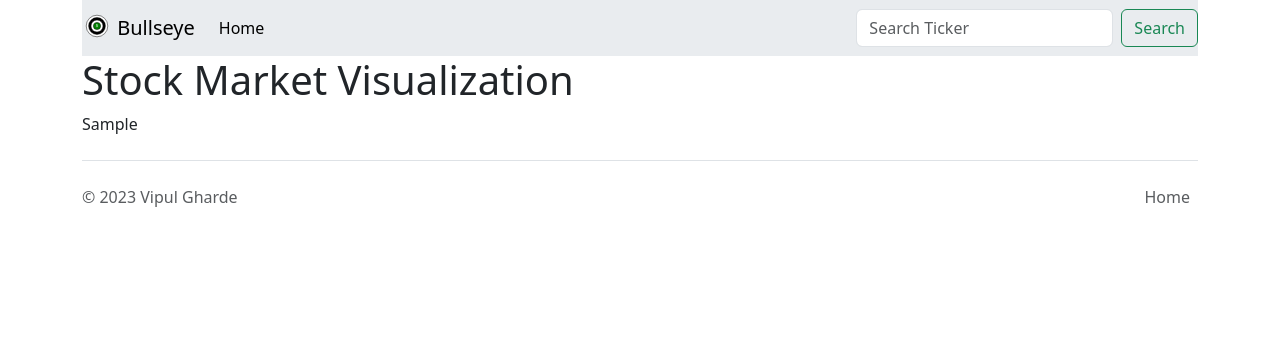
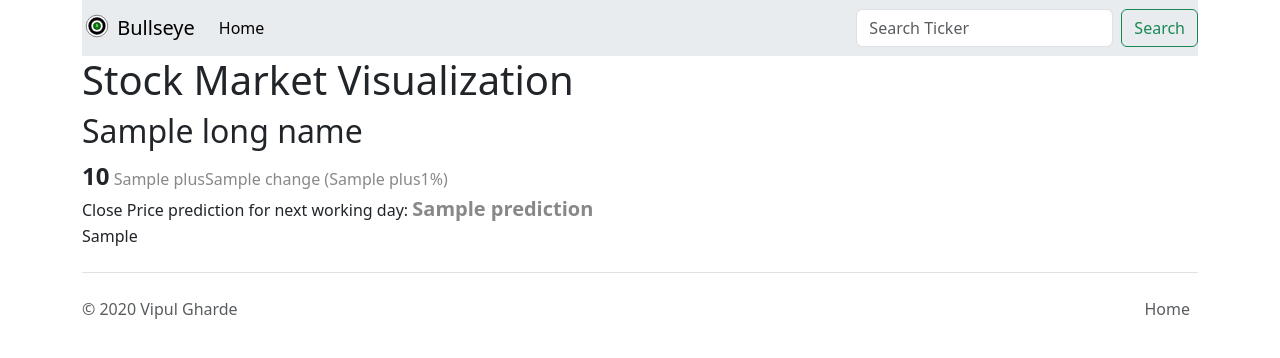
Before and after one commit to Vipul97/bullseye, a Django app: template bullseye/viz/templates/viz/base.html in a window 1280 px wide. Shown: the top 358 px of the page. Run offline with Django 4.2, Linux system fonts and the light colour scheme; the template is opened without the code that fills it: most values are stand-ins (such as "Sample title", 1, 10 or a date in 2020); some libraries are stand-ins or nearby versions.

Commit message:
Move title text from plot to context

```diff
--- a/bullseye/viz/templates/viz/base.html
+++ b/bullseye/viz/templates/viz/base.html
@@ -38,12 +38,26 @@
     </nav>
     <main>
         <h1>Stock Market Visualization</h1>
+        <h2>{{ long_name }}</h2>
+        <div class="price-details">
+            <span class="price" style="font-size: 24px;"><b>{{ price }}</b></span>
+            <span class="change-details" style="color: {{ color }};" aria-label="Change Details">
+                {{ plus }}{{ change }} ({{ plus }}{{ change_percent }}%)
+            </span>
+        </div>
+        <div class="prediction-details">
+            Close Price prediction for next working day:
+            <span class="prediction" style="font-size: 20px; color: {{ prediction_color }};"
+                  aria-label="Close Price prediction for next working day">
+                <b>{{ prediction }}</b>
+            </span>
+        </div>
         {% autoescape off %}
         {{ plot_div }}
         {% endautoescape %}
     </main>
     <footer class="d-flex flex-wrap justify-content-between align-items-center py-3 my-4 border-top">
-        <p class="col-md-4 mb-0 text-body-secondary">&copy; 2023 Vipul Gharde</p>
+        <p class="col-md-4 mb-0 text-body-secondary">&copy; {{ year }} Vipul Gharde</p>
         <ul class="nav col-md-4 justify-content-end">
             <li class="nav-item"><a href="{% url 'viz' %}" class="nav-link px-2 text-body-secondary">Home</a></li>
         </ul>
```
Also changed, not shown: bullseye/viz/views.py (+27 -23 lines).
